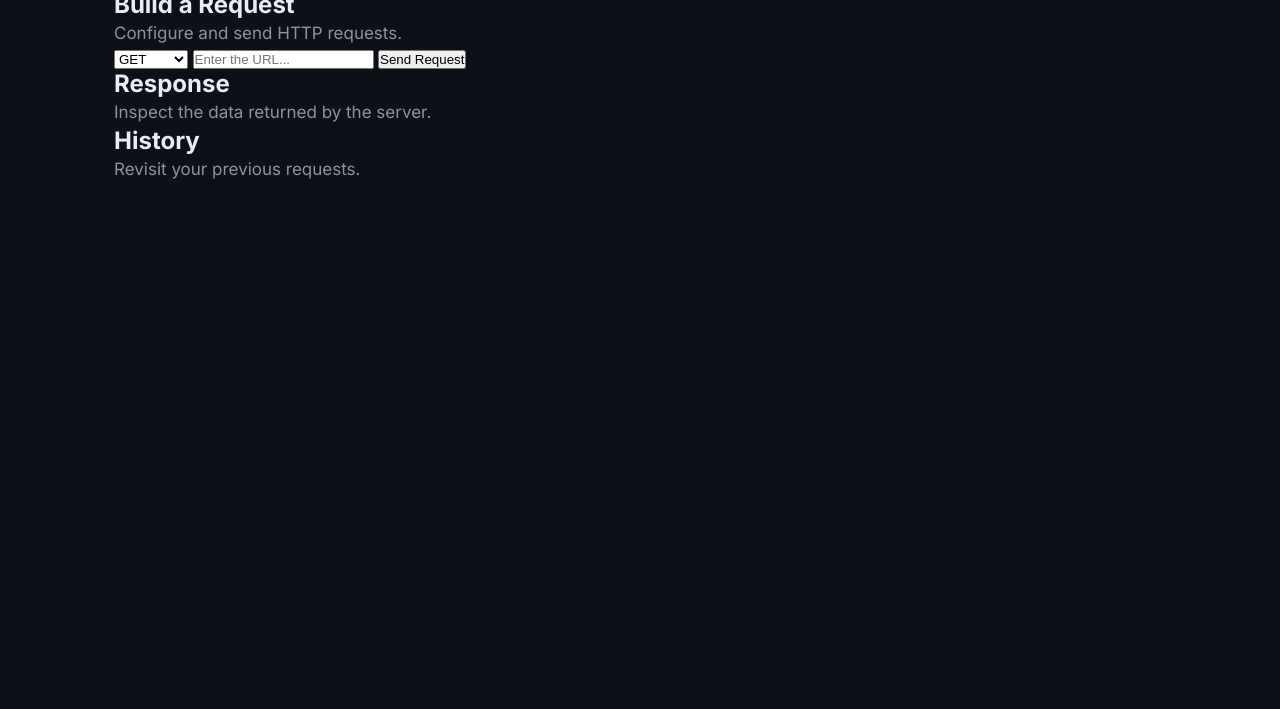
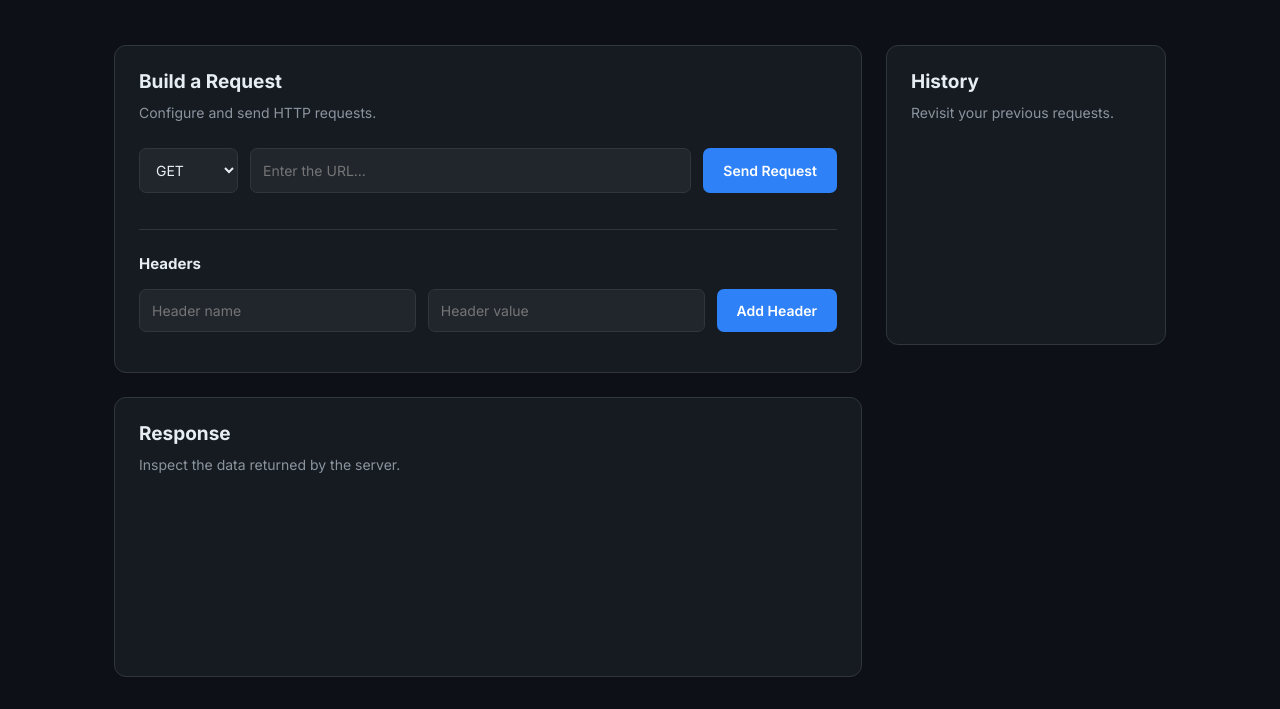
Before and after one commit to saadvikbutti/RequestLab, a plain HTML site: page index.html in a window 1280 px wide. Shown: the part 285-994 px from the top of the page. Before the commit the page ends 800 px from the top, so only its background shows below. Drawn offline with Linux system fonts and the light colour scheme.

Commit message:
Style RequestLab workspace

```diff
--- a/index.html
+++ b/index.html
@@ -22,7 +22,7 @@
                 <section class="request_builder">
                     <h2>Build a Request</h2>
                     <p>Configure and send HTTP requests.</p>
-                    <div class="">
+                    <div class="request_controls">
                         <select class="req_dropdown">
                             <option value="GET">GET</option>
                             <option value="POST">POST</option>
@@ -30,11 +30,23 @@
                             <option value="DELETE">DELETE</option>
                         </select>
 
-                        <input type="text" placeholder="Enter the URL...">
+                        <input type="url" placeholder="Enter the URL...">
 
                         <button class="send_req">
                             Send Request
                         </button>
+
+                        <div class="headers">
+                            <h3>Headers</h3>
+
+                            <div class="header_inputs">
+                                <input type="text" placeholder="Header name">
+                                <input type="text" placeholder="Header value">
+                                <button>Add Header</button>
+                            </div>
+
+                            <div class="header_list"></div>
+                        </div>
                     </div>
                 </section>
 
--- a/style.css
+++ b/style.css
@@ -29,3 +29,178 @@ p {
     line-height: 1.7;
     max-width: 650px;
 }
+
+/* BRAND */
+
+.brand {
+    margin-bottom: 48px;
+}
+
+.brand h2 {
+    font-size: 20px;
+    font-weight: 500;
+    margin-bottom: 12px;
+}
+
+
+/* WORKSPACE */
+
+.workspace {
+    display: grid;
+    grid-template-columns: 1fr 280px;
+    gap: 24px;
+    align-items: start;
+}
+
+.main_panel {
+    display: flex;
+    flex-direction: column;
+    gap: 24px;
+}
+
+
+/* SECTIONS */
+
+.request_builder,
+.response_viewer,
+.request_history {
+    background-color: #161B22;
+    border: 1px solid #30363D;
+    border-radius: 12px;
+    padding: 24px;
+}
+
+.request_builder h2,
+.response_viewer h2,
+.request_history h2 {
+    font-size: 19px;
+    margin-bottom: 8px;
+}
+
+.request_builder > p,
+.response_viewer > p,
+.request_history > p {
+    font-size: 14px;
+    margin-bottom: 24px;
+}
+
+
+/* REQUEST BUILDER */
+
+.req_dropdown,
+.request_builder input {
+    background-color: #21262D;
+    border: 1px solid #30363D;
+    border-radius: 7px;
+    padding: 12px;
+    color: #E6EDF3;
+    font-family: inherit;
+    font-size: 14px;
+    outline: none;
+}
+
+.req_dropdown {
+    cursor: pointer;
+}
+
+.request_builder > div {
+    display: flex;
+    flex-wrap: wrap;
+    gap: 12px;
+}
+
+.request_builder > div > input {
+    flex: 1;
+    min-width: 180px;
+}
+
+.req_dropdown:focus,
+.request_builder input:focus {
+    border-color: #2F81F7;
+}
+
+
+/* BUTTONS */
+
+.send_req,
+.header_inputs button {
+    background-color: #2F81F7;
+    color: white;
+    border: none;
+    border-radius: 7px;
+    padding: 12px 20px;
+    font-family: inherit;
+    font-size: 14px;
+    font-weight: 600;
+    cursor: pointer;
+}
+
+.send_req:hover,
+.header_inputs button:hover {
+    background-color: #1F6FEB;
+}
+
+
+/* HEADERS */
+
+.headers {
+    flex-basis: 100%;
+    margin-top: 24px;
+    padding-top: 24px;
+    border-top: 1px solid #30363D;
+}
+
+.headers h3 {
+    font-size: 15px;
+    margin-bottom: 16px;
+}
+
+.header_inputs {
+    display: flex;
+    gap: 12px;
+}
+
+.header_inputs input {
+    flex: 1;
+    min-width: 0;
+}
+
+.header_list {
+    display: flex;
+    flex-direction: column;
+    gap: 10px;
+    margin-top: 16px;
+}
+
+
+/* RESPONSE */
+
+.response_viewer {
+    min-height: 280px;
+}
+
+
+/* SIDEBAR */
+
+.request_history {
+    min-height: 300px;
+}
+
+
+/* RESPONSIVE */
+
+@media (max-width: 800px) {
+    .workspace {
+        grid-template-columns: 1fr;
+    }
+}
+
+@media (max-width: 550px) {
+    main {
+        padding: 40px 16px;
+    }
+
+    .header_inputs {
+        flex-direction: column;
+    }
+}
```
